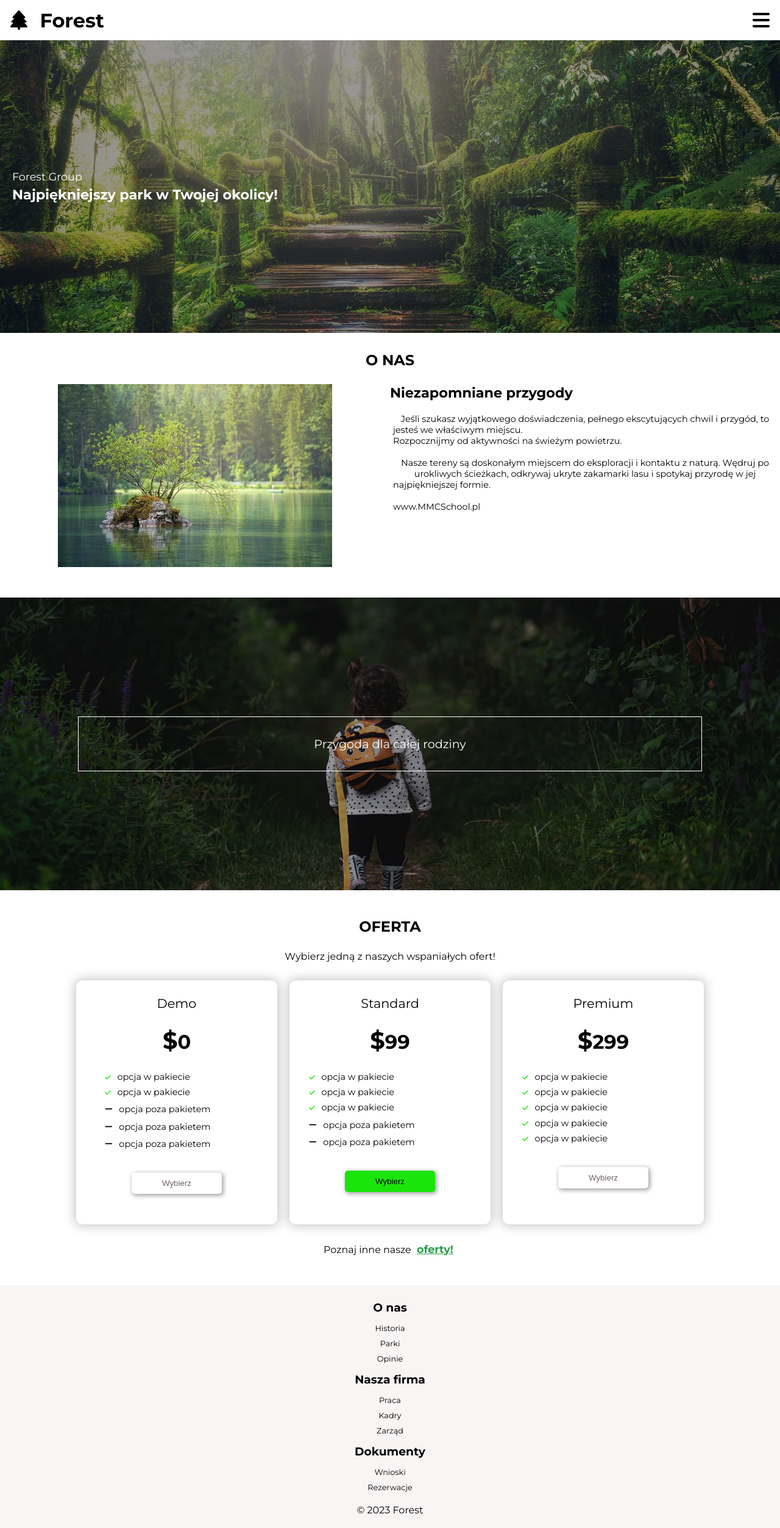
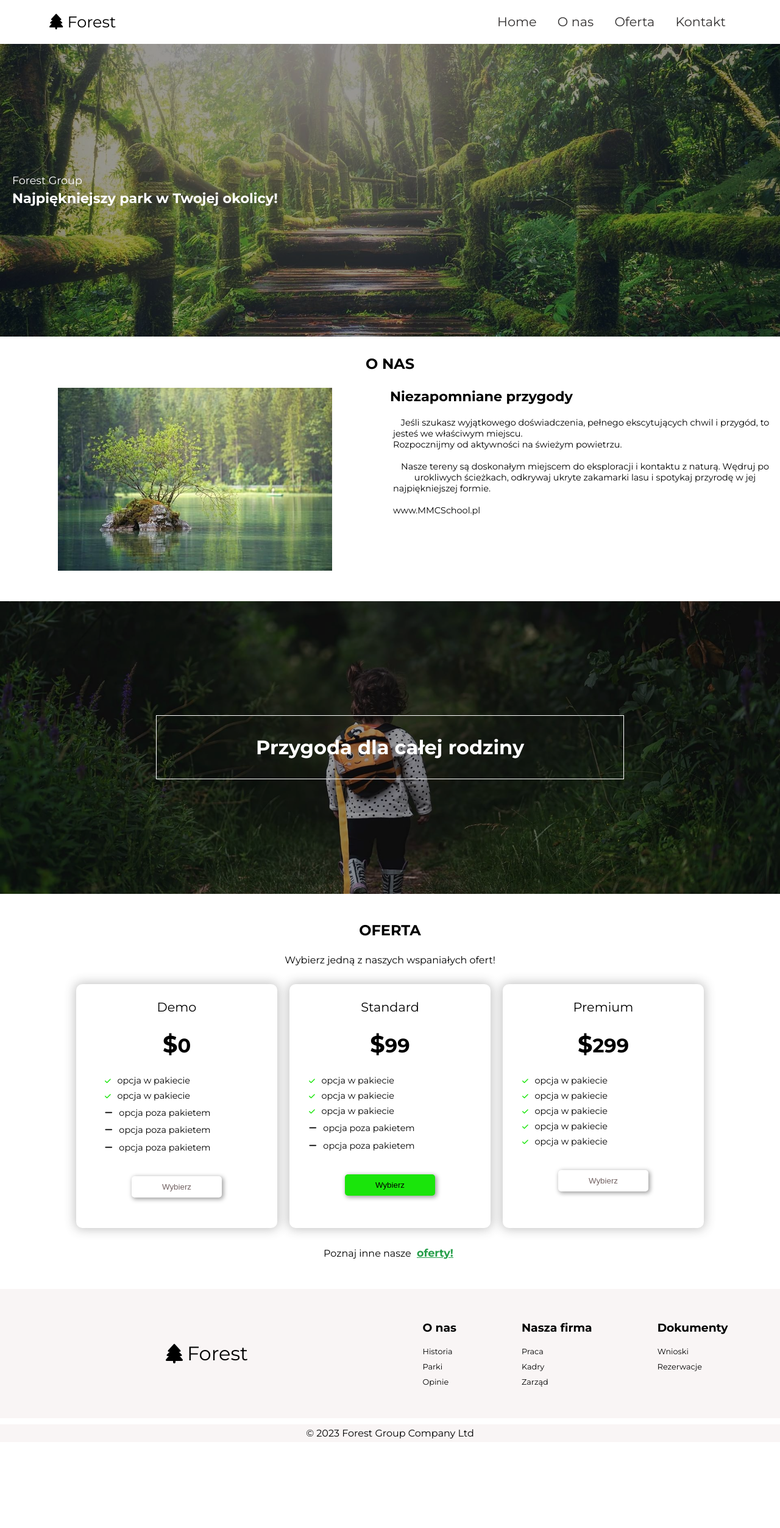
Before and after one commit to DawidOkojewProject/Forest, a website: page index.html in a window 1280 px wide. Shown: the whole page at 61% size. After the commit the page ends 2365 px from the top, so only its background shows below. Drawn offline with Linux system fonts and the light colour scheme.

Commit message:
created desktop menu and repaired footer

```diff
--- a/index.html
+++ b/index.html
@@ -17,7 +17,7 @@
     <div class="menu">
         <div class="menu__closeButton"><i class="fa-solid fa-x"></i></div>
          <div class="menu__list">
-                <a class="menu-link" href='#home''>Home</a>
+                <a class="menu-link" href='#home'>Home</a>
                 <a class="menu-link" href="#about-us">O nas</a>
                 <a class="menu-link" href="#offers">Oferta</a>
                 <a class="menu-link" href="contact.html">Kontakt</a>
@@ -27,9 +27,15 @@
     <section class="container">
         <nav class="phoneNav">
             <div class="logo"><a href="#"><i class="fa-solid fa-tree"></i>
-                <h1>Forest</h1></a>
+                <p>Forest</p></a>
             </div>
             <div class="burgerBtn"><i class="fa-solid fa-bars"></i></div>
+            <div class="computerMenu">
+                <a href="#home">Home</a>
+                <a href="#about-us">O nas</a>
+                <a href="#offers">Oferta</a>
+                <a href="contact.html">Kontakt</a>
+            </div>
         </nav>
 
     </section>
@@ -118,6 +124,11 @@
         </section>
     </main>
     <footer class="footer">
+        <div class="footer__logo">
+            <i class="fa-solid fa-tree"></i>
+                <p>Forest</p>
+        </div>
+       <div class="footer__text--container">
             <div class="footer_section footer_about_us">
                 <h3>O nas</h3>
                 <ul>
@@ -141,10 +152,11 @@
                     <li><a  href="#home">Rezerwacje</a></li>
                 </ul>
             </div>
+        </div>
+    </footer>
     <p class="footer__bottom-text">
-            &copy; <span class="footer__year"></span> Forest
+        &copy; <span class="footer__year"></span> Forest Group Company Ltd
     </p>
-    </footer>
     <script src="dist/js/main.min.js"></script>
 </body>
 
--- a/src/sass/style.scss
+++ b/src/sass/style.scss
@@ -17,12 +17,38 @@ body {
 	background-color: #fff;
 	width: 100%;
 	z-index: 10;
+	padding: 1rem 4rem;
 	.phoneNav {
 		display: flex;
 		justify-content: space-between;
-		font-size: 2rem;
-		padding: 10px 10px;
+		align-items: center;
+		padding: 0 10px;
+
+		.logo{
+			font-size: 1.6rem;
+			color: #000;
+			a{
+				display: flex;
+				flex-direction: row;
+				align-items: center;
+
+			}
+
+		}
+		.computerMenu{
+			// padding: 0 10rem;
+			a{
+				padding: 25px 15px;
+				font-size: 1.3rem;
+				color: #333131;
+			}
+			a:hover{
+				color: #fff;
+				background-color: #000;
+			}
+		}
 		.burgerBtn {
+			display: none;
 			z-index: 50;
 			font-size: 2rem;
 			cursor: pointer;
@@ -168,15 +194,16 @@ h1 {
 		display: flex;
 		justify-content: center;
 		align-items: center;
-
+		font-weight: 600;
 		top: 0;
 
 		.border {
+
 			border: 1px solid #fff;
 			padding: 2rem 0;
-			width: 80vw;
+			width: 60vw;
 			text-align: center;
-			font-size: 1.2rem;
+			font-size: 1.1rem;
 		}
 	}
 }
@@ -296,11 +323,23 @@ h1 {
 	font-weight: normal;
 }
 .footer {
+	bottom: 0;
+	width: 100%;
+	padding: 15px 5px;
 	background-color: #f9f5f5;
 	display: flex;
 	flex-direction: column;
 	justify-content: center;
 	align-items: center;
+	.footer__logo{
+		display: flex;
+		padding: 10px;
+		justify-content: center;
+		align-items: center;
+		font-size: 1.6rem;
+
+
+	}
 	.footer_section {
 		h3 {
 			text-align: center;
@@ -314,16 +353,13 @@ h1 {
 		}
 	}
 }
-footer {
-	// position: absolute;
-	bottom: 0;
-	width: 100%;
-	padding: 15px 5px;
-	.footer__bottom-text {
-		padding: 5px 0;
-		margin-top: 10px;
-	}
+.footer__bottom-text {
+	padding: 5px 0;
+	margin-top: 10px;
+	text-align: center;
+	background-color: #f9f5f5;
 }
+
 a {
 	text-decoration: none;
 	color: #000;
@@ -461,6 +497,9 @@ a {
 	.adventure {
 		.adventure-text {
 			height: 50vh;
+			.border{
+				font-size: 1.5rem;
+			}
 		}
 	}
 }
@@ -474,6 +513,35 @@ a {
 	.adventure {
 		.adventure-text {
 			height: 60vh;
+			.border{
+				font-size: 1.7rem;
+			}
+		}
+	}
+
+}
+
+@media (min-width: 992px) {
+	.footer{
+		flex-direction: row;
+
+		padding: 2rem;
+		.footer__logo{
+			width: 50%;
+			font-size: 2rem;
+		}
+		.footer__text--container{
+			width: 50%;
+			display: flex;
+			flex-direction: row;
+			justify-content: space-around;
+			.footer_section{
+				padding: 10px;
+				text-align-last: left;
+				ul{
+					padding: 5px;
+				}
+			}
 		}
 	}
 	.about-us {
@@ -503,9 +571,6 @@ a {
 			}
 		}
 	}
-}
-
-@media (min-width: 992px) {
 	.ourOffer{
 		display: flex;
 		flex-direction: row;
@@ -540,6 +605,9 @@ a {
 		background-image: url('/dist/img/girl-5785590_1920.jpg');
 		.adventure-text {
 			height: 60vh;
+			.border{
+				font-size: 2rem;
+			}
 		}
 	}
 }
```
Also changed, not shown: contact.html (+19 -7 lines), otherOfers.html (+30 -11 lines), dist/css/style.min.css. Lines whose indentation alone changed are shown as unchanged.
